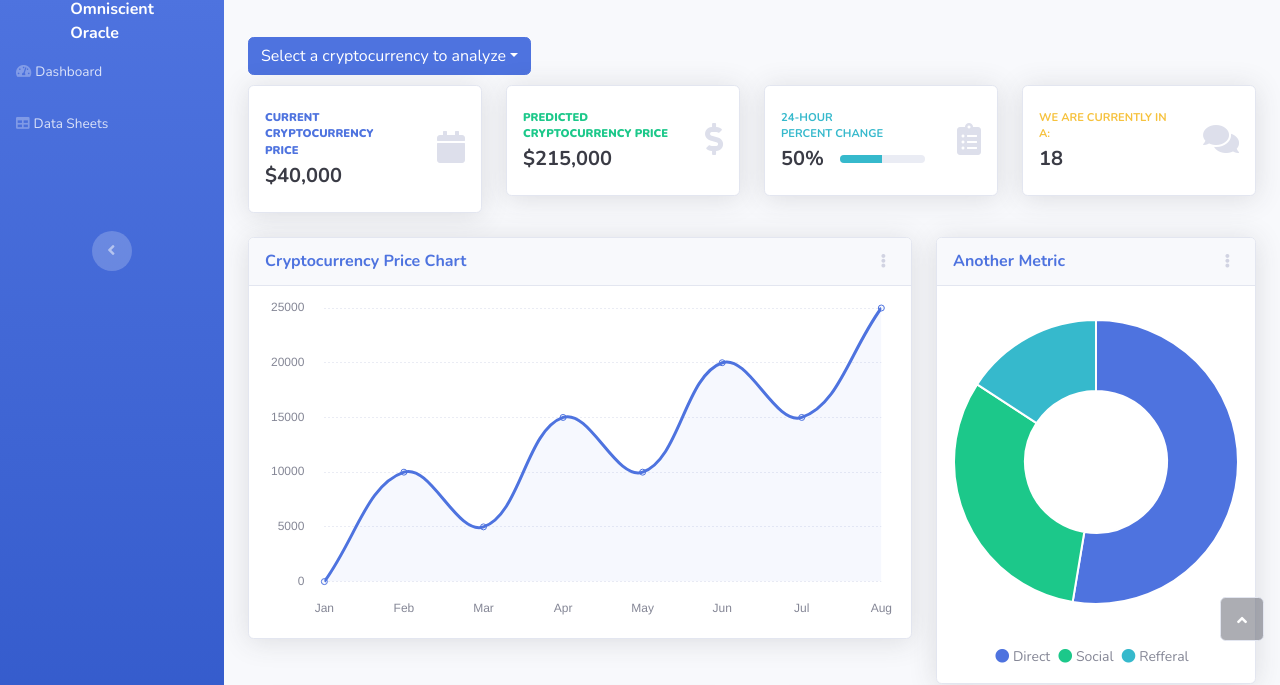
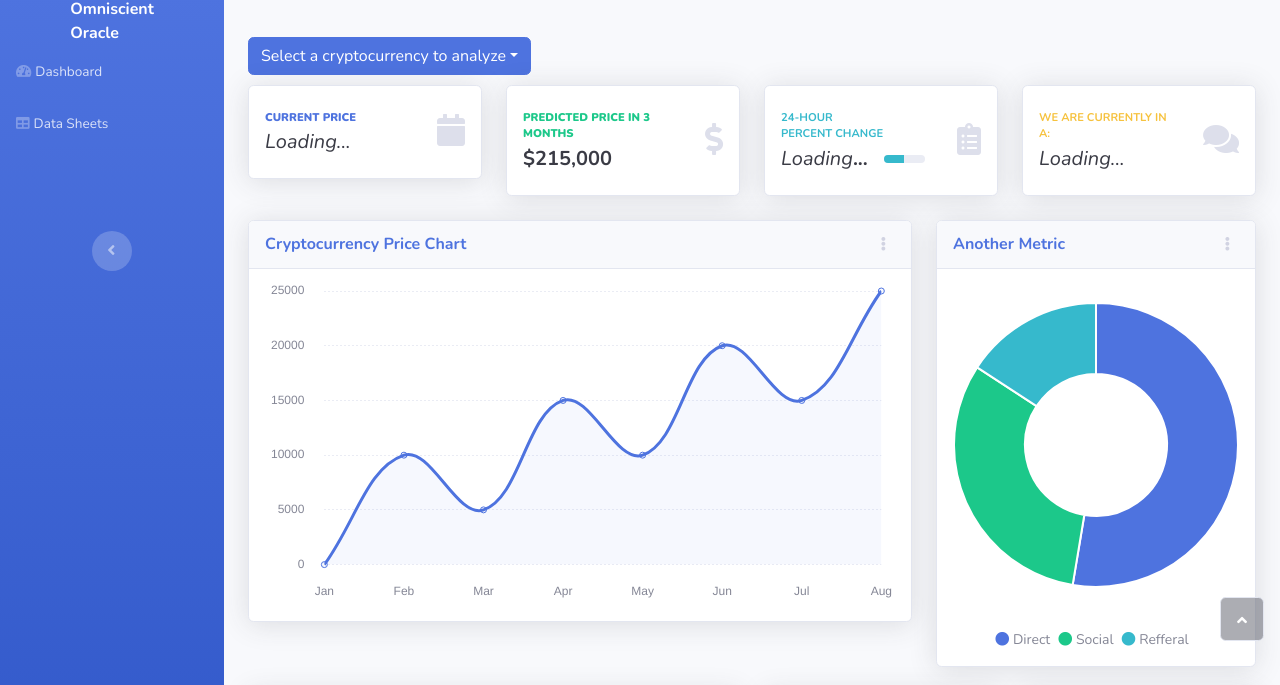
Before and after one commit to tylerfallon/The-Omniscient-Crypto-Oracle, a plain HTML site: page templates/bitcoin.html in a window 1280 px wide. Shown: the part 143-828 px from the top of the page. Drawn offline with nearby package versions, Linux system fonts and the light colour scheme.

Commit message:
all 3 pieces of data are pulling on the btc page

```diff
--- a/templates/bitcoin.html
+++ b/templates/bitcoin.html
@@ -141,8 +141,8 @@
                                 <div class="card-body">
                                     <div class="row align-items-center no-gutters">
                                         <div class="col me-2">
-                                            <div class="text-uppercase text-primary fw-bold text-xs mb-1"><span><strong><span style="color: rgba(var(--bs-primary-rgb), var(--bs-text-opacity)) ;">CURRENT CRYPTOCURRENCY PRICE</span></strong></span></div>
-                                            <div class="text-dark fw-bold h5 mb-0"><span id="cryptoprice">$40,000</span></div>
+                                            <div class="text-uppercase text-primary fw-bold text-xs mb-1"><span><strong><span style="color: rgba(var(--bs-primary-rgb), var(--bs-text-opacity)) ;">CURRENT PRICE</span></strong></span></div>
+                                            <div class="text-dark fw-bold h5 mb-0"><span id="cryptoprice"><em><span style="font-weight: normal !important;">Loading...</span></em></span></div>
                                         </div>
                                         <div class="col-auto"><i class="fas fa-calendar fa-2x text-gray-300"></i></div>
                                     </div>
@@ -154,7 +154,7 @@
                                 <div class="card-body">
                                     <div class="row align-items-center no-gutters">
                                         <div class="col me-2">
-                                            <div class="text-uppercase text-success fw-bold text-xs mb-1"><span><strong><span style="color: rgba(var(--bs-success-rgb), var(--bs-text-opacity)) ;">PREDICTED CRYPTOCURRENCY PRICE&nbsp;</span></strong></span></div>
+                                            <div class="text-uppercase text-success fw-bold text-xs mb-1"><span><strong><span style="color: rgba(var(--bs-success-rgb), var(--bs-text-opacity)) ;">PREDICTED PRICE in 3 months</span></strong></span></div>
                                             <div class="text-dark fw-bold h5 mb-0"><span id="btcpredictedprice">$215,000</span></div>
                                         </div>
                                         <div class="col-auto"><i class="fas fa-dollar-sign fa-2x text-gray-300"></i></div>
@@ -170,7 +170,7 @@
                                             <div class="text-uppercase text-info fw-bold text-xs mb-1"><span>24-Hour <br>Percent Change</span></div>
                                             <div class="row g-0 align-items-center">
                                                 <div class="col-auto">
-                                                    <div class="text-dark fw-bold h5 mb-0 me-3"><span id="btcpercentchange">50%</span></div>
+                                                    <div class="text-dark fw-bold h5 mb-0 me-3"><span id="btcpercentchange"><em><span style="font-weight: normal !important;">Loading</span></em>...</span></div>
                                                 </div>
                                                 <div class="col">
                                                     <div class="progress progress-sm">
@@ -190,7 +190,7 @@
                                     <div class="row align-items-center no-gutters">
                                         <div class="col me-2">
                                             <div class="text-uppercase text-warning fw-bold text-xs mb-1"><span>We are currently in a:</span></div>
-                                            <div class="text-dark fw-bold h5 mb-0" id="bullorbear"><span id="bullvsbear">18</span></div>
+                                            <div class="text-dark fw-bold h5 mb-0" id="bullorbear"><span id="bullvsbear"><em><span style="font-weight: normal !important;">Loading...</span></em></span></div>
                                         </div>
                                         <div class="col-auto"><i class="fas fa-comments fa-2x text-gray-300"></i></div>
                                     </div>
```
Also changed, not shown: 1 other file.
